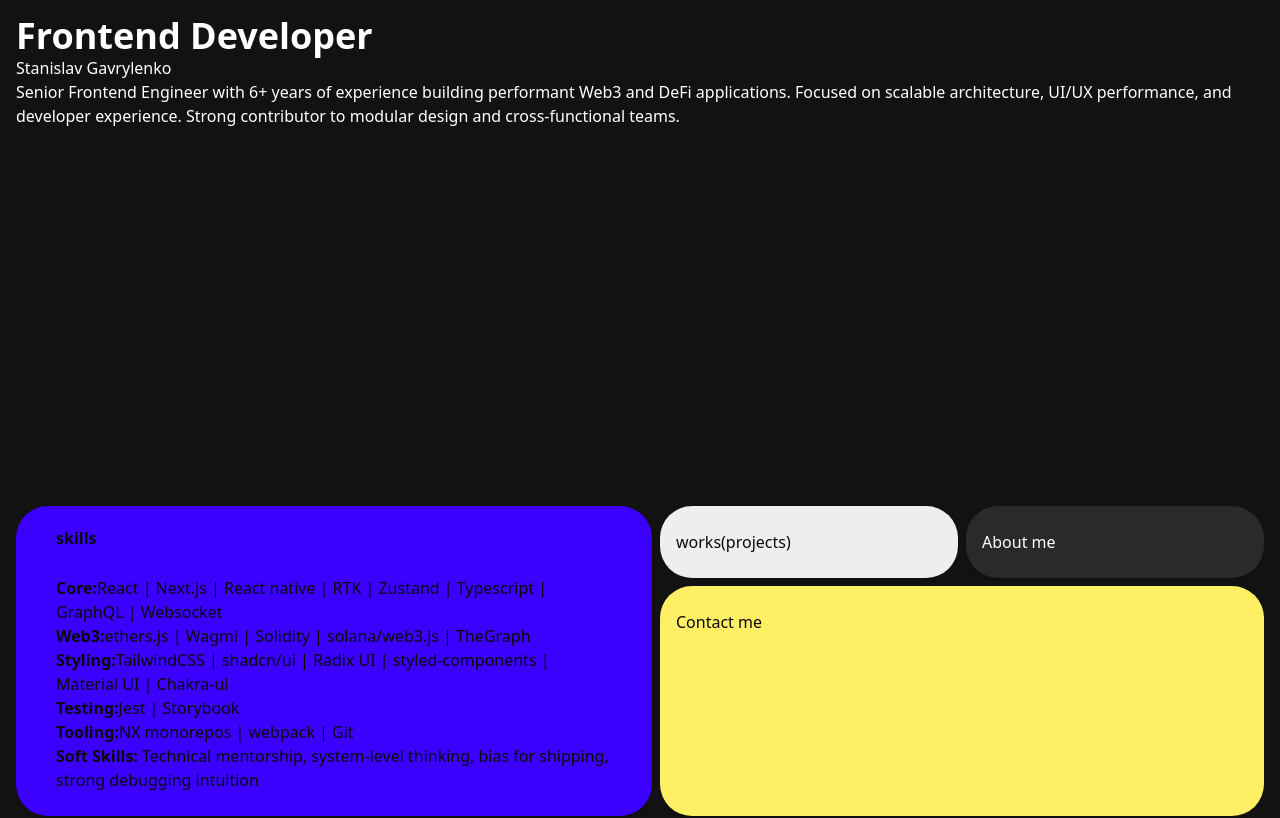
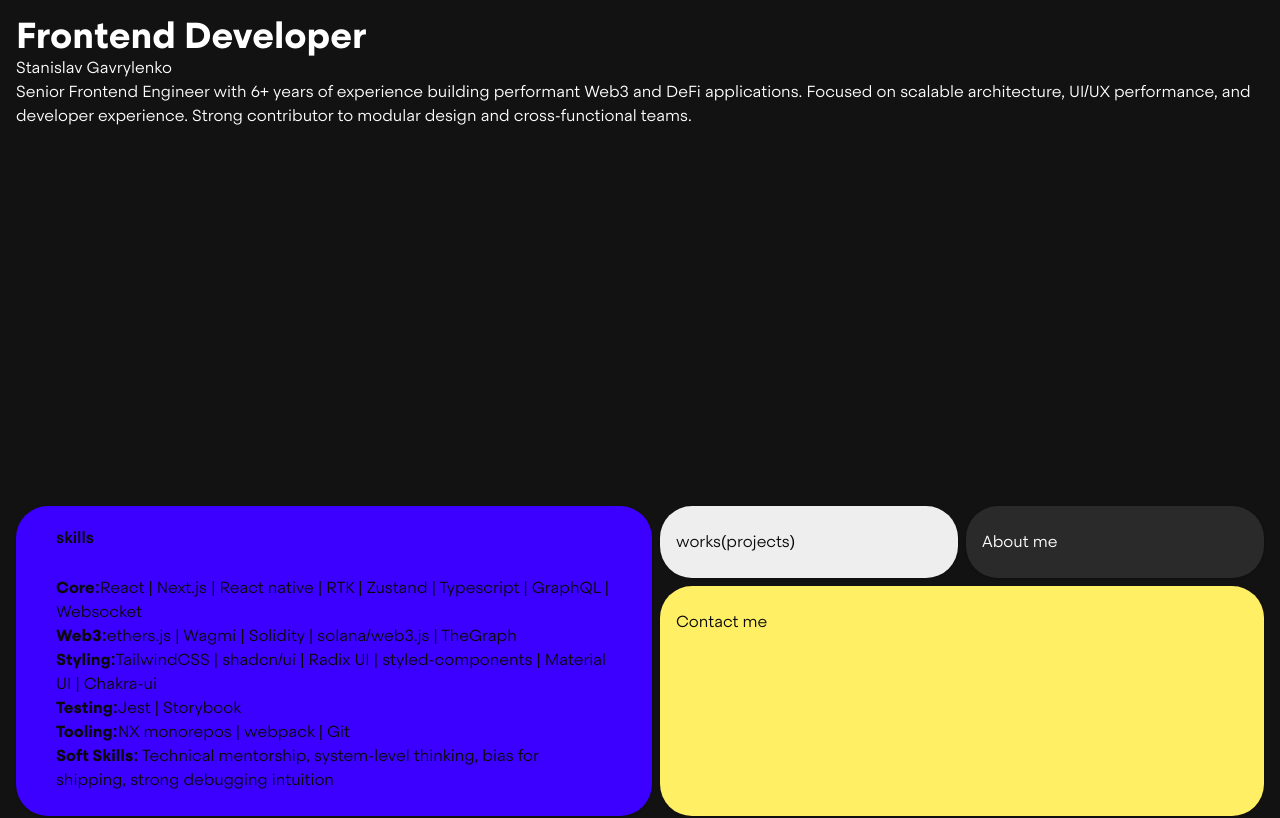
Before and after one commit to Stasn13/Portfolio, a Next.js app: page / in a window 1280 px wide. Shown: the top 818 px of the page. Built offline with nearby package versions, Linux system fonts and the light colour scheme.

Commit message:
connect fonts

```diff
--- a/src/app/layout.tsx
+++ b/src/app/layout.tsx
@@ -1,16 +1,6 @@
 import type { Metadata } from "next";
-import { Geist, Geist_Mono } from "next/font/google";
+import { steradian } from "@/lib/fonts";
 import "./globals.css";
-
-const geistSans = Geist({
-  variable: "--font-geist-sans",
-  subsets: ["latin"],
-});
-
-const geistMono = Geist_Mono({
-  variable: "--font-geist-mono",
-  subsets: ["latin"],
-});
 
 export const metadata: Metadata = {
   title: "Create Next App",
@@ -23,8 +13,8 @@ export default function RootLayout({
   children: React.ReactNode;
 }>) {
   return (
-    <html lang="en">
-      <body className={`${geistSans.variable} antialiased`}>{children}</body>
+    <html lang="en" className={steradian.className}>
+      <body className="antialiased">{children}</body>
     </html>
   );
 }
--- /dev/null
+++ b/src/lib/fonts.ts
@@ -0,0 +1,88 @@
+import localFont from 'next/font/local';
+
+export const steradian = localFont({
+  src: [
+    {
+      path: '../assets/fonts/SteradianTRIAL-Th.otf',
+      weight: '100',
+      style: 'normal',
+    },
+    {
+      path: '../assets/fonts/SteradianTRIAL-ThIt.otf',
+      weight: '100',
+      style: 'italic',
+    },
+    {
+      path: '../assets/fonts/SteradianTRIAL-UltLt.otf',
+      weight: '200',
+      style: 'normal',
+    },
+    {
+      path: '../assets/fonts/SteradianTRIAL-UltLtIt.otf',
+      weight: '200',
+      style: 'italic',
+    },
+    {
+      path: '../assets/fonts/SteradianTRIAL-XLt.otf',
+      weight: '300',
+      style: 'normal',
+    },
+    {
+      path: '../assets/fonts/SteradianTRIAL-XLtIt.otf',
+      weight: '300',
+      style: 'italic',
+    },
+    {
+      path: '../assets/fonts/SteradianTRIAL-Lt.otf',
+      weight: '400',
+      style: 'normal',
+    },
+    {
+      path: '../assets/fonts/SteradianTRIAL-LtIt.otf',
+      weight: '400',
+      style: 'italic',
+    },
+    {
+      path: '../assets/fonts/SteradianTRIAL-Rg.otf',
+      weight: '500',
+      style: 'normal',
+    },
+    {
+      path: '../assets/fonts/SteradianTRIAL-RgIt.otf',
+      weight: '500',
+      style: 'italic',
+    },
+    {
+      path: '../assets/fonts/SteradianTRIAL-Md.otf',
+      weight: '600',
+      style: 'normal',
+    },
+    {
+      path: '../assets/fonts/SteradianTRIAL-MdIt.otf',
+      weight: '600',
+      style: 'italic',
+    },
+    {
+      path: '../assets/fonts/SteradianTRIAL-Bd.otf',
+      weight: '700',
+      style: 'normal',
+    },
+    {
+      path: '../assets/fonts/SteradianTRIAL-BdIt.otf',
+      weight: '700',
+      style: 'italic',
+    },
+    {
+      path: '../assets/fonts/SteradianTRIAL-Blk.otf',
+      weight: '800',
+      style: 'normal',
+    },
+    {
+      path: '../assets/fonts/SteradianTRIAL-BlkIt.otf',
+      weight: '800',
+      style: 'italic',
+    },
+  ],
+  variable: '--font-steradian',
+  display: 'swap',
+});
```
